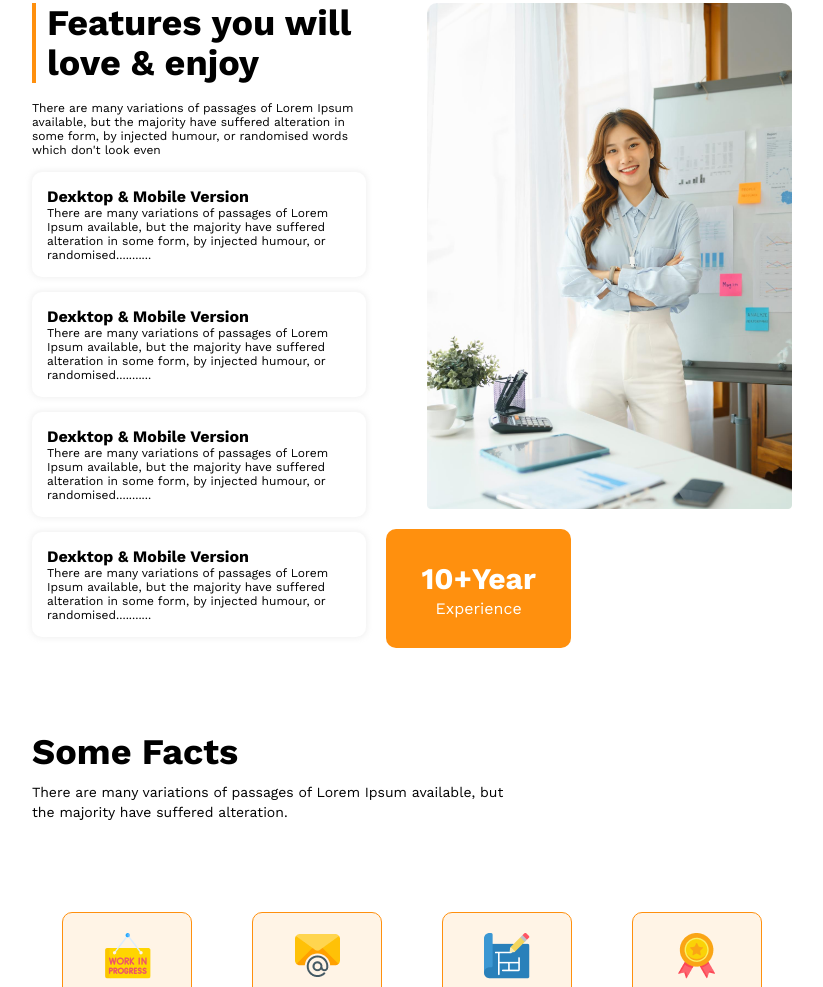
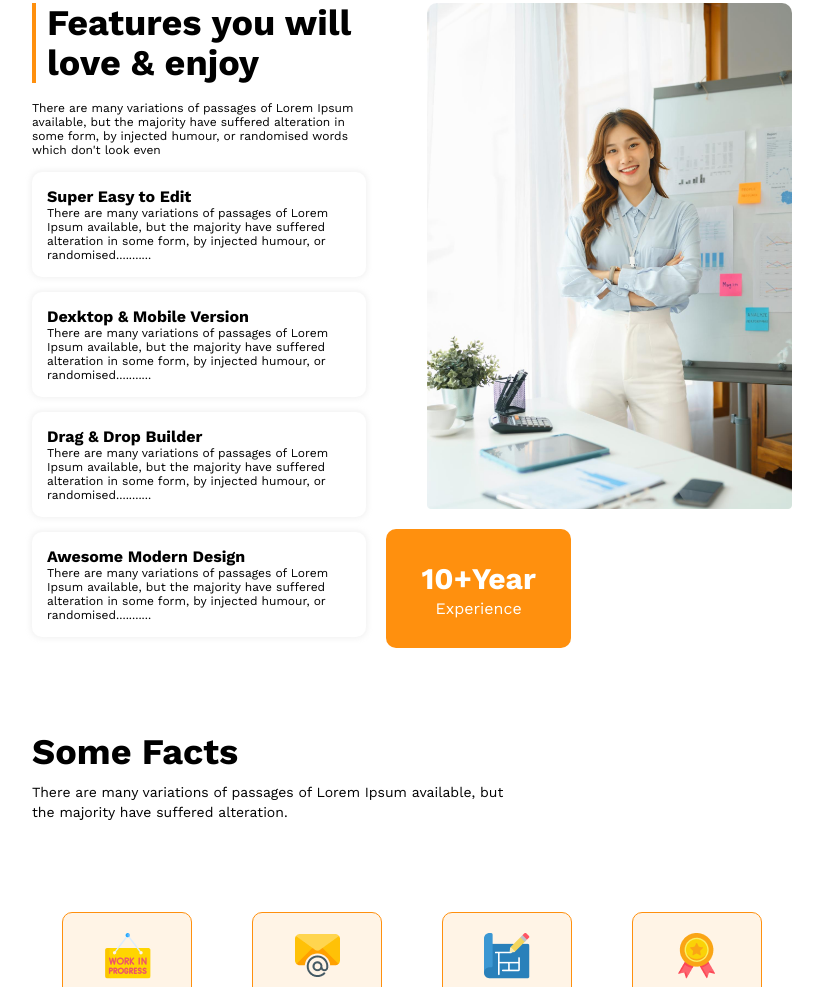
Before and after one commit to mgrakib/g3-architects, a plain HTML site: page index.html in a window 1280 px wide. Shown: the part 1292-2279 px from the top of the page, without its empty margins (228-1051 px from the left). Drawn offline with nearby package versions, Linux system fonts and the light colour scheme; a web font is replaced by a local one.

Commit message:
add change

```diff
--- a/index.html
+++ b/index.html
@@ -110,7 +110,7 @@
             There are many variations of passages of Lorem Ipsum available, but the majority have suffered alteration in some form, by injected humour, or randomised words which don't look even
             </p>
             <div class="features-text-container">
-                <h4 class="features-text-title">Dexktop & Mobile Version</h4>
+                <h4 class="features-text-title">Super Easy to Edit</h4>
                 <p class="features-text">There are many variations of passages of Lorem Ipsum available, but the majority have suffered alteration in some form, by injected humour, or randomised...........</p>
             </div>
 
@@ -120,12 +120,12 @@
             </div>
 
             <div class="features-text-container">
-                <h4 class="features-text-title">Dexktop & Mobile Version</h4>
+                <h4 class="features-text-title">Drag & Drop Builder</h4>
                 <p class="features-text">There are many variations of passages of Lorem Ipsum available, but the majority have suffered alteration in some form, by injected humour, or randomised...........</p>
             </div>
 
             <div class="features-text-container">
-                <h4 class="features-text-title">Dexktop & Mobile Version</h4>
+                <h4 class="features-text-title">Awesome Modern Design</h4>
                 <p class="features-text">There are many variations of passages of Lorem Ipsum available, but the majority have suffered alteration in some form, by injected humour, or randomised...........</p>
             </div>
         </div>
```
